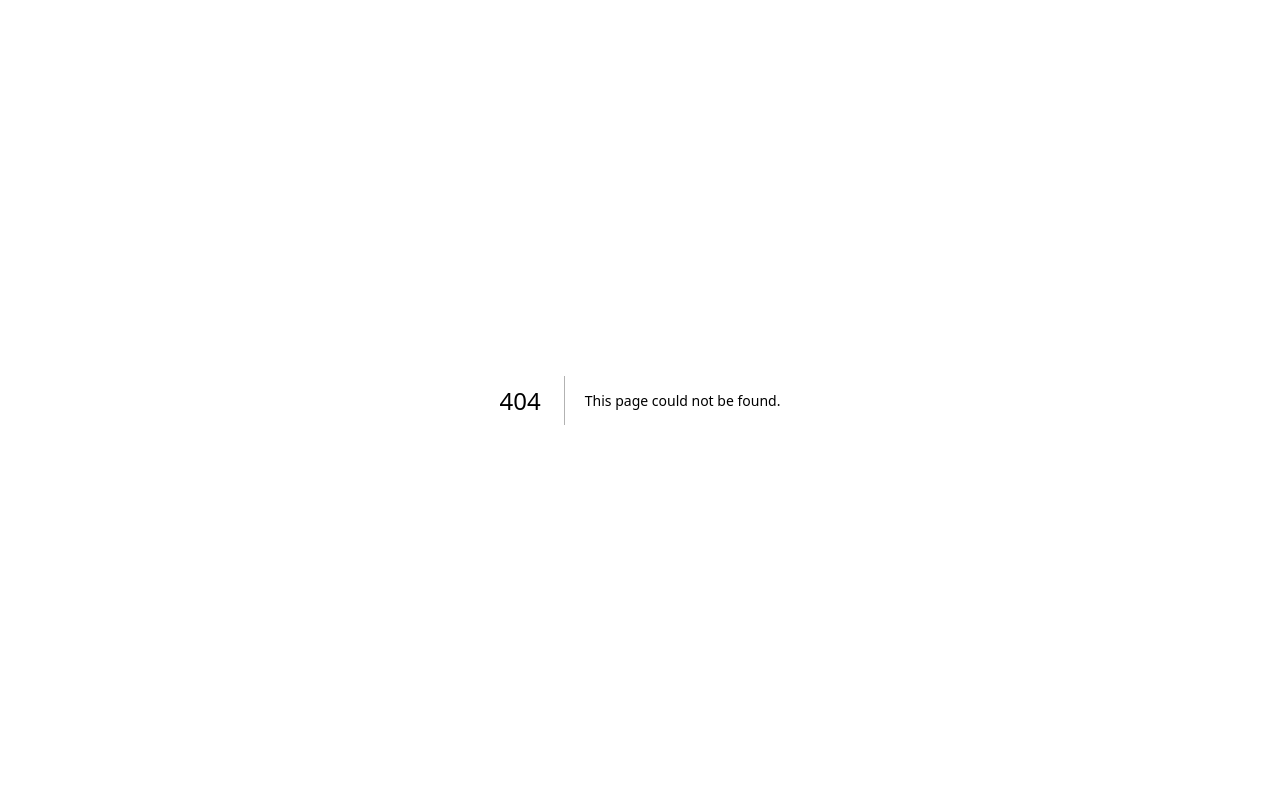
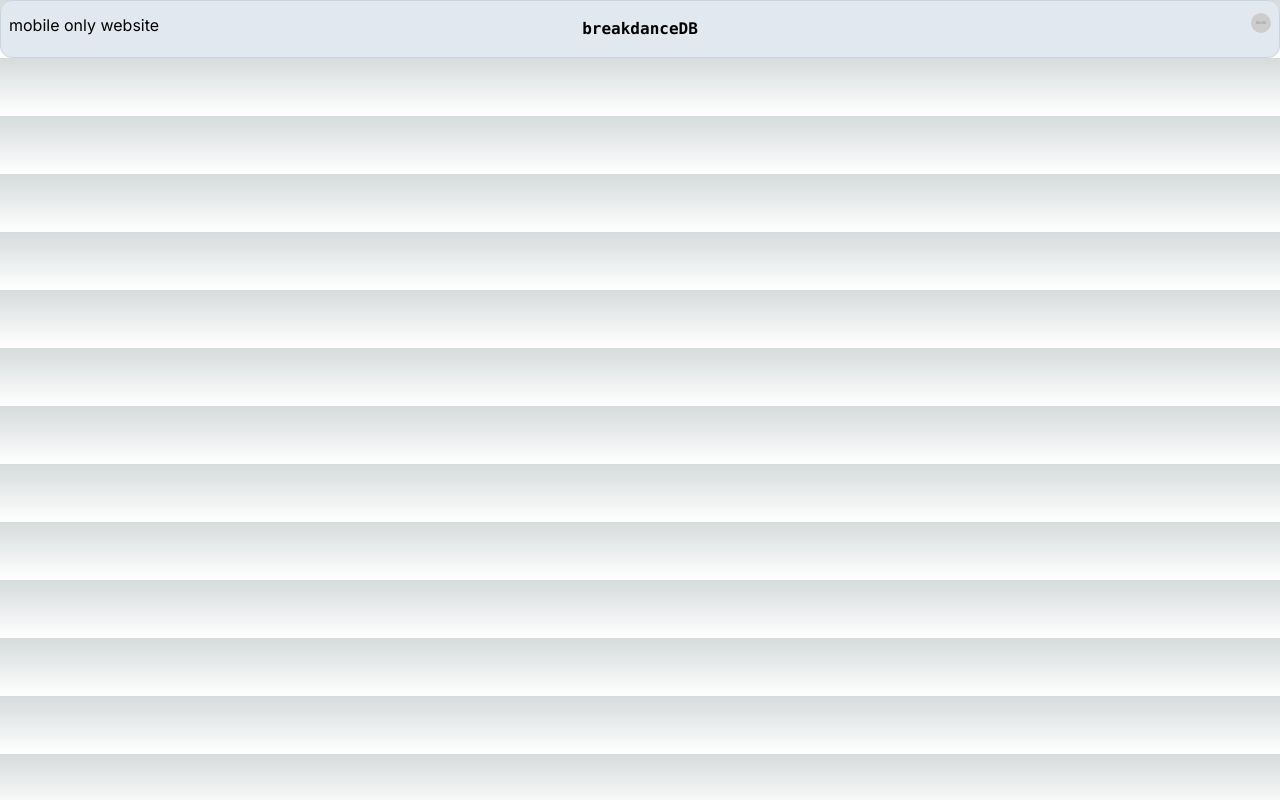
Before and after one commit to volaix/breakdancedb, a Next.js app: page /learnflow in a window 1280 px wide. Before the commit this address had no page. Built offline with nearby package versions, Linux system fonts and the light colour scheme.

Commit message:
boilerplate

```diff
--- /dev/null
+++ b/src/app/learnflow/page.tsx
@@ -0,0 +1,9 @@
+import Header from '@/app/Header'
+const Page = () => {
+  return (
+    <div>
+      <Header />
+    </div>
+  )
+}
+export default Page
--- /dev/null
+++ b/src/app/learntransitions/page.tsx
@@ -0,0 +1,9 @@
+import Header from '@/app/Header'
+const Page = () => {
+  return (
+    <div>
+      <Header />
+    </div>
+  )
+}
+export default Page
```
